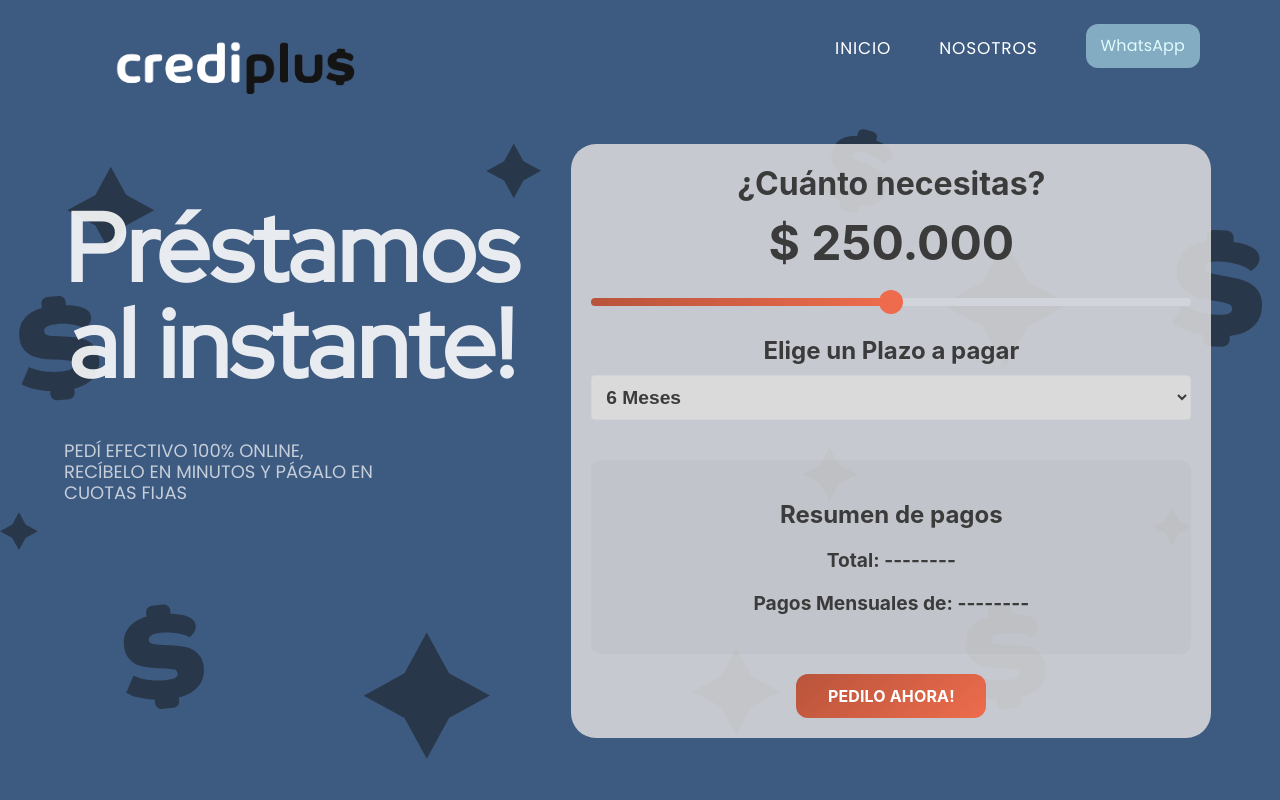
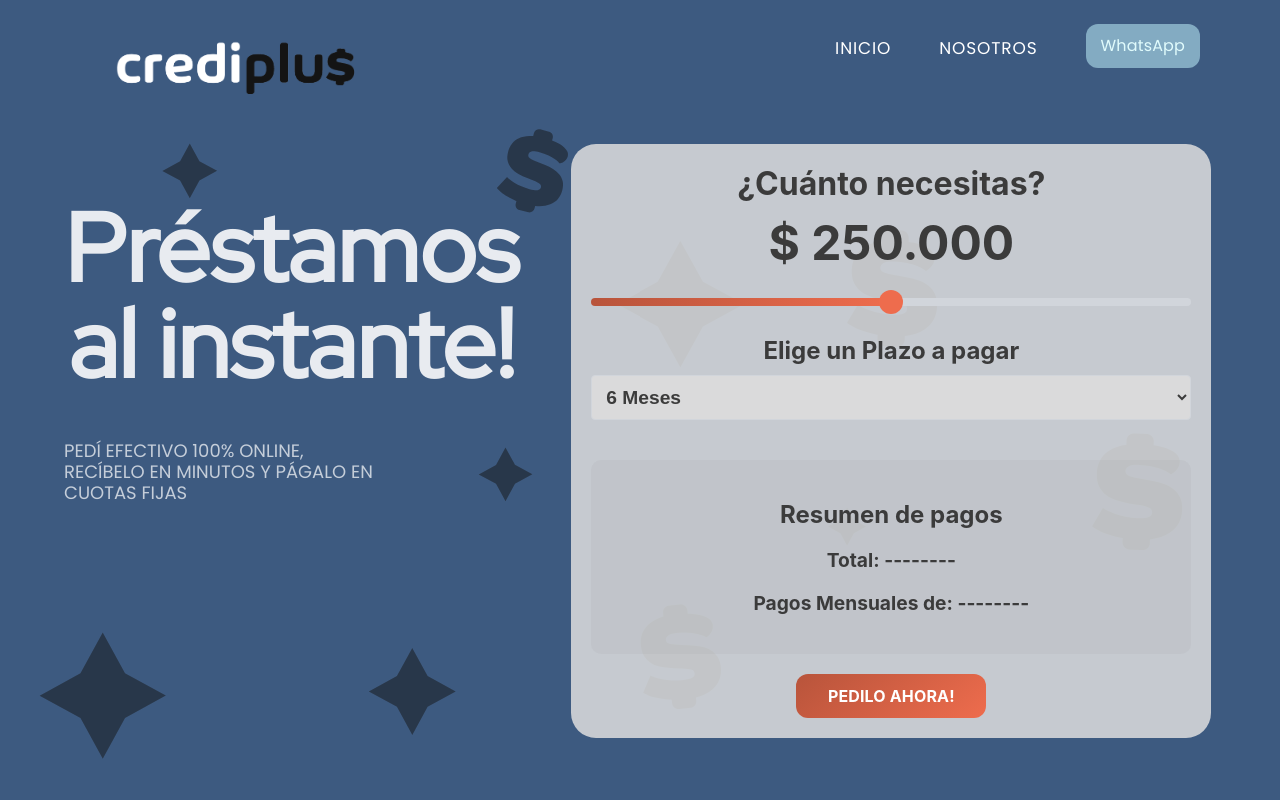
Before and after one commit to sebaresek/prestamos, a React (Create React App) app in the folder client/: page / in a window 1280 px wide. Shown: the top 800 px of the page. Built offline with nearby package versions, Linux system fonts and the light colour scheme; a web font is replaced by a local one.

Commit message:
banner-home

```diff
--- a/client/src/views/Home/Home.module.css
+++ b/client/src/views/Home/Home.module.css
@@ -25,7 +25,7 @@
     /* background-image: linear-gradient(70deg, #293241, #3d5a80); */
     background-image: url('../../Assets/banner.svg');
     background-size: cover;
-    /* background-position: center; */
+    background-position: center;
     box-shadow: 0 2px 4px rgba(31, 31, 32, 0.726);
 
 }
```
